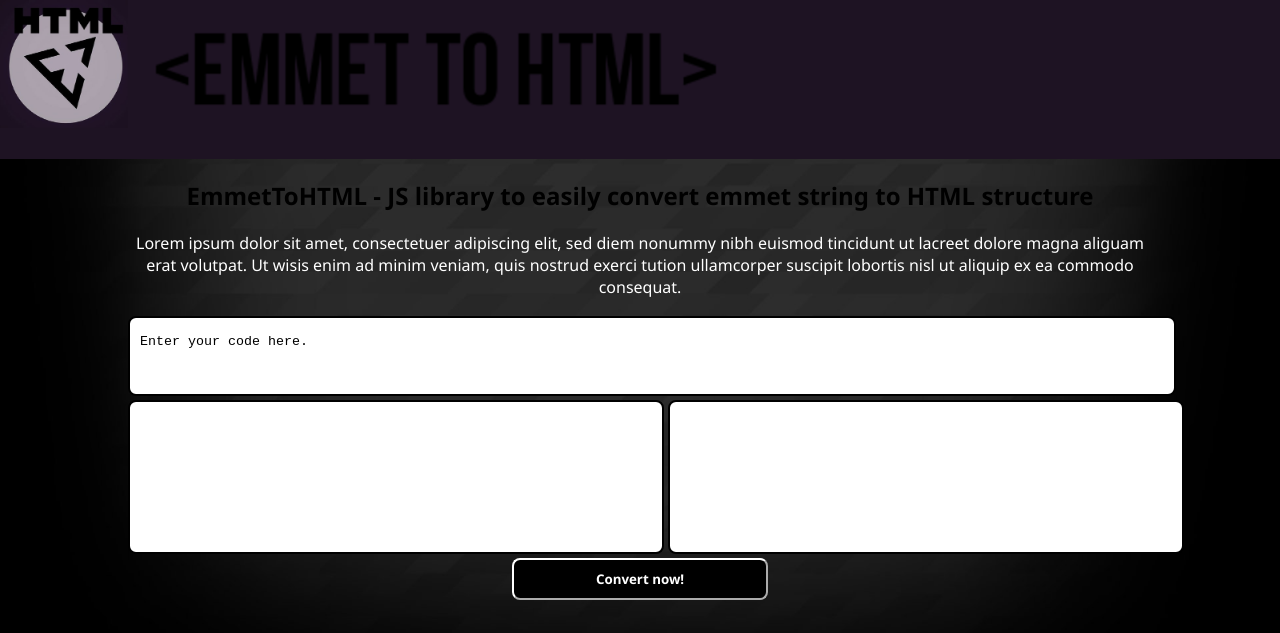
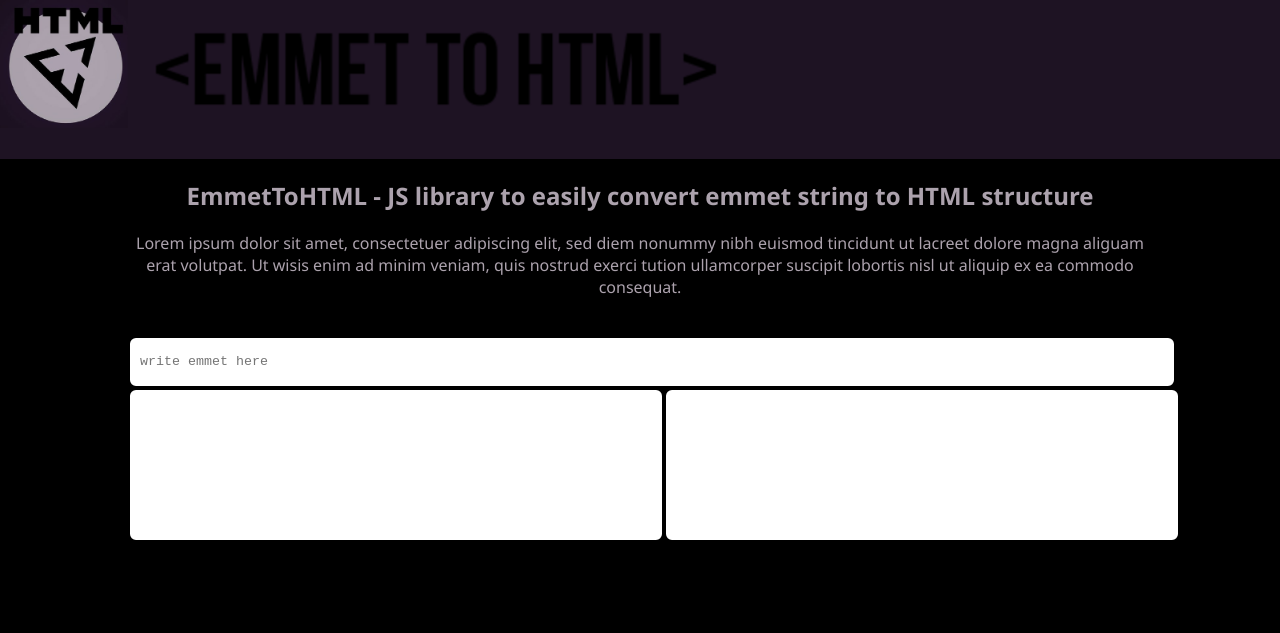
Before and after one commit to Futupas/EmmetToHTML, a website built with webpack: page www/index.html in a window 1280 px wide. Shown: the top 633 px of the page. Built offline with nearby package versions, Linux system fonts and the light colour scheme; grey boxes are pictures that could not be loaded.

Commit message:
better structure of index.html, remove some useless shit

```diff
--- a/www/index.html
+++ b/www/index.html
@@ -1,62 +1,65 @@
 <!DOCTYPE html>
 <html>
+
+
+
+<head>
+   <meta charset="UTF-8">
+   <meta name="viewport" content="width=device-width, initial-scale=1.0">
+   <title>EmmetToHTML</title>
+   <link rel="icon" href="imgsrc/icon.jpg" type="image/icon type">
+   <link />
+   <link rel="stylesheet" href="styles.css">
+   <link />
 
    <script>
       function convertText() {
          var str = document.getElementById("textinarea").value;
          document.getElementById("textoutarea").value = str;
-         document.getElementById("iframeResult").srcdoc = "<html><body>"+str+"</body></html>";
+         document.getElementById("iframeResult").srcdoc = "<html><body>" + str + "</body></html>";
       }
+   </script>
 
-       function removeHint() {
-        document.getElementById("textinarea").value = "";
-       }
+</head>
 
-    </script>
-    <head>
-       <meta charset="UTF-8">
-       <meta name="viewport" content="width=device-width, initial-scale=1.0">
-       <title> EmmetToHTML </title>
-       <link rel="icon" href="imgsrc/icon.jpg" type="image/icon type">
-       <link rel="stylesheet" href="styles.css">
-    </head>
 <body>
    <script src="emmet-to-html.js"></script>
    <script src="tests.js"></script>
-         <div class="topdiv" >
-         <img id="I" href="index.html" src="imgsrc/17des.jpg" type="image" style="width:60%; max-width:60%; height:auto;"> <br>
+   <div class="topdiv">
+      <img id="" src="imgsrc/17des.jpg" type="image" style="width:60%; max-width:60%; height:auto;"> <br>
    </div>
 
-             <h2 style="margin-left: 10%;max-width:80%;">EmmetToHTML - JS library to easily convert emmet string to HTML structure</h2>
-             <div class="plaitext" style="margin-left: 10%; max-width: 80%;">
+   <div class="toptext">
+      <h2>EmmetToHTML - JS library to easily convert emmet string to HTML structure</h2>
+      <div class="plaitext">
          Lorem ipsum dolor sit amet, consectetuer adipiscing elit, sed diem nonummy nibh
          euismod tincidunt ut lacreet dolore magna aliguam erat volutpat. Ut wisis enim
          ad minim veniam, quis nostrud exerci tution ullamcorper suscipit lobortis nisl
-                ut aliquip ex ea commodo consequat.
-             </div> <br>
+         ut aliquip ex ea commodo consequat. </div>
+   </div>
 
-             <textarea  type="text" class = "textinarea" id="textinarea" onclick="removeHint()">Enter your code here.</textarea>
+   <div class="iofields">
+      <input type="text" rows="1" oninput="convertText()" type="text" id="textinarea" class="textinarea"
+         placeholder="write emmet here"> </input>
+      <div class="outarea">
+         <textarea readonly id="textoutarea" class="textoutarea"></textarea><iframe scrolling="yes" id="iframeResult"
+            frameborder="0" frameborder="yes" class="iframeResult" allowfullscreen="true"></iframe>
+      </div>
+   </div>
 
-             <textarea readonly class = "textoutarea" id="textoutarea">  </textarea>
-
-             <iframe frameborder="0" frameborder="yes" class="iframeResult" id="iframeResult" name="iframeResult" allowfullscreen="true"></iframe>
-
-             <button  name="convert" onclick="convertText()" > <b>Convert now!</b> </button> <br> <br> <br>
-
-
-
-            <table align="center" style="max-width: 10%;" class="external-links"> <tr>
+   <!--
+   <table align="center" style="max-width: 10%;" class="external-links">
+      <tr>
          <td align="center"> <a href="https://www.github.com/" target="_blank">
-                <img id="git" src="https://image.flaticon.com/icons/png/512/25/25231.png"
-                width="50%">
+               <img id="git" src="https://image.flaticon.com/icons/png/512/25/25231.png" width="50%">
             </a> </td>
          <td align="center"> <a href="https://www.patreon.com/" target="_blank">
                <img id="pat" src="https://cdn.icon-icons.com/icons2/2429/PNG/512/patreon_logo_icon_147253.png"
                   width="50%">
-              </a> </td> </tr>
-           </table>
-
-
+            </a> </td>
+      </tr>
+   </table> -->
 
 </body>
+
 </html>
--- a/www/styles.css
+++ b/www/styles.css
@@ -1,62 +1,45 @@
-button {
-    margin-left: 40%;
-    transition-duration: 0.4s;
-    width:20%;
-    max-width:20%;
-    padding: 10px 10px;
-    border-radius: 8px;
-    border-color: rgb(255, 255, 255);
-    color:rgb(255, 255, 255);
-    background-color: black;
-    text-align:center;
-    font-family: 'Segoe UI', Tahoma, Geneva, Verdana, sans-serif;
-}
-
 body {
     overflow: hidden;
     margin: 0;
     margin-left: 0px;
     margin-right: 0px;
     margin-top: 0px;
-    background: url('imgsrc/bgimage.jpg') no-repeat center center fixed;
     -webkit-background-size: cover;
     -moz-background-size: cover;
     -o-background-size: cover;
     background-size: cover;
+    background-color:black;
 }
 
 .topdiv {
     background-color:#1E1323;
  }
 
-button:hover {
-    background-color:rgb(255, 255, 255); /* Green */
-    color: rgb(0, 0, 0);
+
+.toptext {
+    margin-left: 10%;
+    max-width:80%;
 }
 
 
 h2 {
+    color: #ACA2AD;
     text-align:center;
     font-family: 'Segoe UI', Tahoma, Geneva, Verdana, sans-serif;
 }
 
 .plaitext{
+    color: #ACA2AD;
     text-align:center;
-    color: white;
     font-family: 'Segoe UI', Tahoma, Geneva, Verdana, sans-serif;
 }
 
-.iframeResult {
-    border: 2px solid black;
-    line-height:28px;
-    background-color: white;
-    width:40%;
-    max-width:40%;
-    border-radius: 8px;
-    border-color: black;
+.iofields {
+margin-top: 3%;
+font-family:'Courier New', Courier, monospace; resize: none;
 }
 
-.textinarea {
+input {
     border: 2px solid black;
     border-radius: 8px;
     margin-left:10%;
@@ -64,6 +47,7 @@ h2 {
     padding: 10px 10px;
     width:80%;
     max-width:80%;
+    overflow:hidden;
     font-family:'Courier New', Courier, monospace; resize: none;
 }
 
@@ -75,7 +59,18 @@ h2 {
     padding: 47px 10px;
     width:40%;
     max-width:40%;
+    height: 50%;
     font-family:'Courier New', Courier, monospace; resize: none;
+}
+
+.iframeResult {
+    border: 2px solid black;
+    background-color: white;
+    width:40%;
+    max-width:40%;
+    height: 50%;
+    border-radius: 8px;
+    border-color: black;
 }
 
 .external-links{
```
Lines whose indentation alone changed are shown as unchanged.
